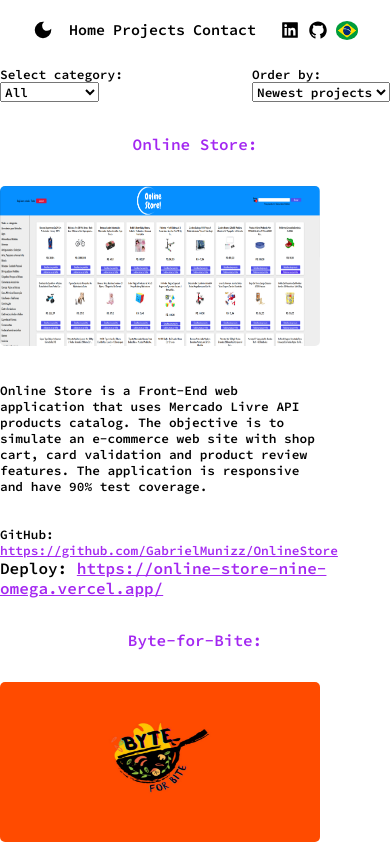
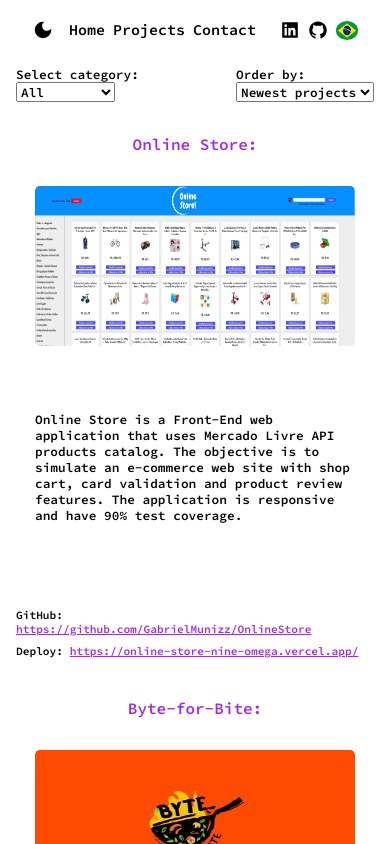
Before and after one commit to GabrielMunizz/portifolio_pessoal, a React (Vite) app: page /projects in a window 390 px wide. Shown: the top 844 px of the page. Built offline with nearby package versions, Linux system fonts and the light colour scheme.

Commit message:
Fix: Conserto na responsividade da page Projects

```diff
--- a/src/Style/projectsStyle.ts
+++ b/src/Style/projectsStyle.ts
@@ -17,6 +17,7 @@
 
   @media (max-width: 500px) {
     & .selectContainer {
+      padding: 0 1rem;
       font-size: 0.8rem;
     }
   }
@@ -32,6 +33,7 @@
   flex-direction: column;
   justify-content: space-between;
   align-items: center;
+  width: 100%;
   margin: 2rem 0;
 
   & .projectTitleContainer h1,
@@ -118,8 +120,29 @@
 
   @media (max-width: 425px) {
 
+    & .projectDataContainer {
+      display: flex;
+      flex-direction: column;
+      justify-content: space-between;
+      align-items: center;
+      width: 100%;
+      height: 30rem;
+    }
+
     & .projectDataContainer img {
       width: 20rem;
+      margin-bottom: 0.5rem;
+    }
+
+    & .linksContainer {
+      text-align: left;
+      width: 100%;
+      padding: 0 1rem;
+    }
+
+    & .linksContainer p {
+      font-size: 0.7rem;
+      margin-bottom: 0.5rem;
     }
 
     & .description {
@@ -137,19 +160,11 @@
       max-width: 15rem;
     }
 
-    & .githubLink {
-      margin-top: 3rem;
-      font-size: 0.7rem;
-    }
   }
 
   @media (max-width: 300px) {
 
     & .description {
-      font-size: 0.6rem;
-    }
-    & .githubLink {
-      margin-top: 0;
       font-size: 0.6rem;
     }
   }
--- a/src/components/ProjectsCard.tsx
+++ b/src/components/ProjectsCard.tsx
@@ -23,6 +23,7 @@
           { isBr ? descriptionPT : descriptionEng }
           <span className='styledDot'>.</span>
         </p>
+        <div className='linksContainer'>
           <p className='githubLink'>
             GitHub: <a href={ url } target='_blank'>{ url }</a>
           </p>
@@ -30,6 +31,7 @@
             Deploy: <a href={ deploy } target='_blank'>{ deploy }</a>
           </p>
         </div>
+      </div>
     </S.ProjectCard>
   )
 }
```
Lines whose indentation alone changed are shown as unchanged.
